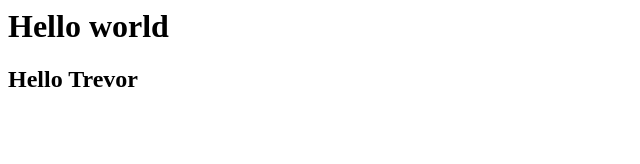
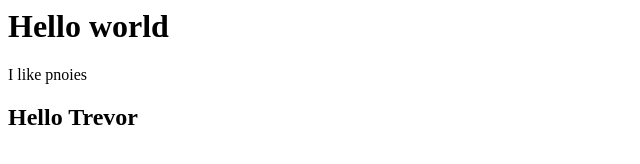
Before and after one commit to jasonc-lr/connectivity-team-training-ground, a plain HTML site: page index.html in a window 1280 px wide. Shown: the whole page, without its empty margins (0-640 px from the left). Drawn offline with Linux system fonts and the light colour scheme.

Commit message:
I have no fear - merge conflict

```diff
--- a/index.html
+++ b/index.html
@@ -1,3 +1,5 @@
 <h1>Hello world</h1>
 
+<p>I like pnoies</p>
+
 <h2>Hello Trevor</h2>
```
